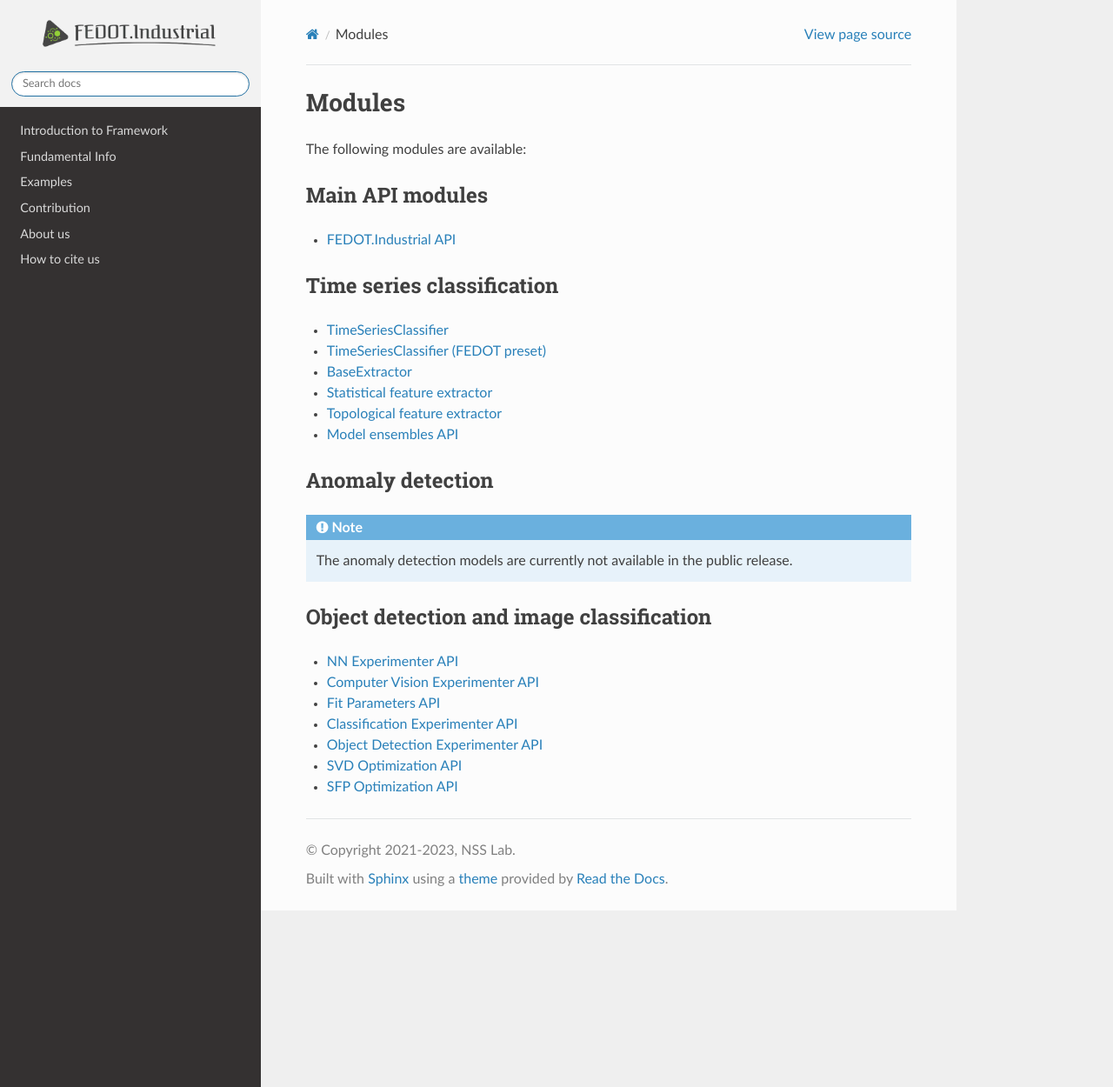
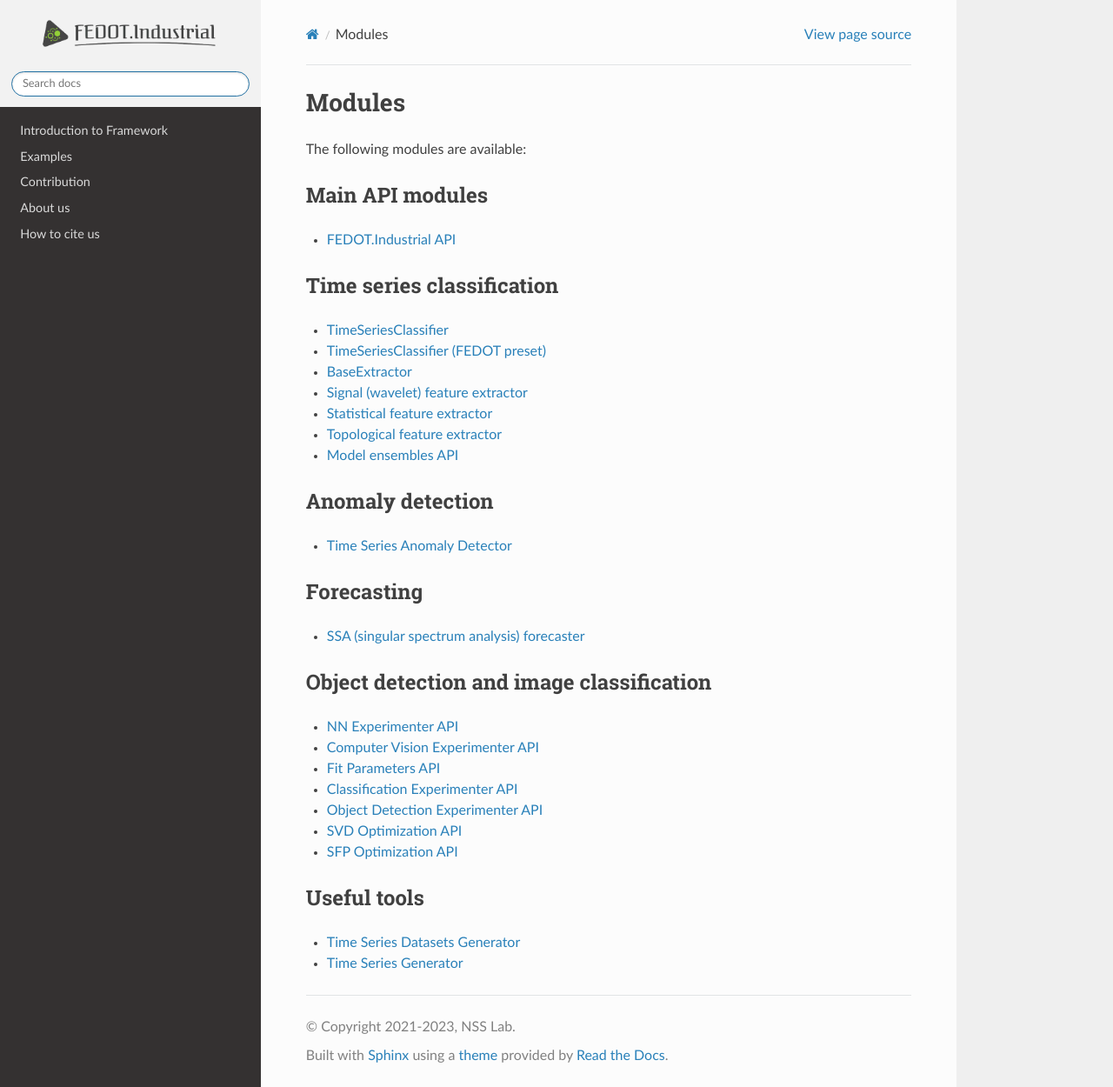
Before and after one commit to aimclub/Fedot.Industrial, a Sphinx documentation site: the page built from docs/source/modules/index.rst, in a window 1280 px wide and 1250 px high. Shown: the whole window at 87% size. Built offline with Sphinx 7.4.7 and the Read the Docs theme 2.0.0, drawn with Linux system fonts in a browser that asks for light colours; pages that are not in the unit, such as notebooks, are missing from menus.

Commit message:
docstrings update

```diff
--- a/docs/source/API/ts_classification/models_tsc/base_extractor_api.rst
+++ /dev/null
@@ -1,6 +0,0 @@
-BaseExtractor
-==============
-
-.. autoclass:: fedot_ind.core.models.base_extractor.BaseExtractor
-    :no-inherited-members:
-    :no-undoc-members:
--- a/docs/source/modules/index.rst
+++ b/docs/source/modules/index.rst
@@ -19,23 +19,34 @@
     :maxdepth: 1
 
     ts_classification/timeseriesclassifier_api
+
     ts_classification/timeseriesclassifier_fedot_preset_api
     ts_classification/models_tsc/base_extractor_api
-    ts_classification/models_tsc/stats_extractor_api.rst
+    ts_classification/models_tsc/signal_extractor_api
+    ts_classification/models_tsc/stats_extractor_api
     ts_classification/models_tsc/topological_extractor_api
 
     ts_classification/model_ensemblers
 
-    ts_classification/data_loader_api
-    ts_classification/results_picker_api
 
 
 Anomaly detection
 -----------------
 
-.. note::
-    The anomaly detection models are currently not available in the
-    public release.
+.. toctree::
+    :maxdepth: 1
+
+    anomaly_detection/anomaly_detector_api
+
+
+
+Forecasting
+-----------
+
+.. toctree::
+    :maxdepth: 1
+
+    forecasting/ssa_forecasting_api
 
 Object detection and image classification
 ------------------------------------------
@@ -50,3 +61,14 @@
     cv/object_detection_experimenter_api
     cv/svd_optimization_api
     cv/sfp_optimization_api
+
+Useful tools
+------------
+
+.. toctree::
+    :maxdepth: 1
+
+    tools/data_loader_api
+    tools/results_picker_api
+    tools/tsc_ds_generator
+    tools/ts_generator
--- a/docs/source/modules/ts_classification/models_tsc/stats_extractor_api.rst
+++ b/docs/source/modules/ts_classification/models_tsc/stats_extractor_api.rst
@@ -6,5 +6,6 @@
 time series.
 
 .. autoclass:: fedot_ind.core.models.quantile.quantile_extractor.QuantileExtractor
-    :members:
-    :member-order: bysource
+    :no-undoc-members:
+    :show-inheritance:
+    :inherited-members:
--- a/docs/source/modules/ts_classification/models_tsc/topological_extractor_api.rst
+++ b/docs/source/modules/ts_classification/models_tsc/topological_extractor_api.rst
@@ -4,5 +4,6 @@
 time series.
 
 .. autoclass:: fedot_ind.core.models.topological.topological_extractor.TopologicalExtractor
-    :no-inherited-members:
     :no-undoc-members:
+    :show-inheritance:
+    :inherited-members:
```
Also changed, not shown: docs/source/API/ts_classification/model_ensemblers.rst (deleted, +0 -21 lines), docs/source/API/ts_classification/timeseriesclassifier_api.rst (deleted, +0 -16 lines), docs/source/Basics/index.rst (deleted, +0 -12 lines), docs/source/modules/tools/data_loader_api.rst (deleted, +0 -12 lines), docs/source/modules/tools/results_picker_api.rst (deleted, +0 -9 lines).
